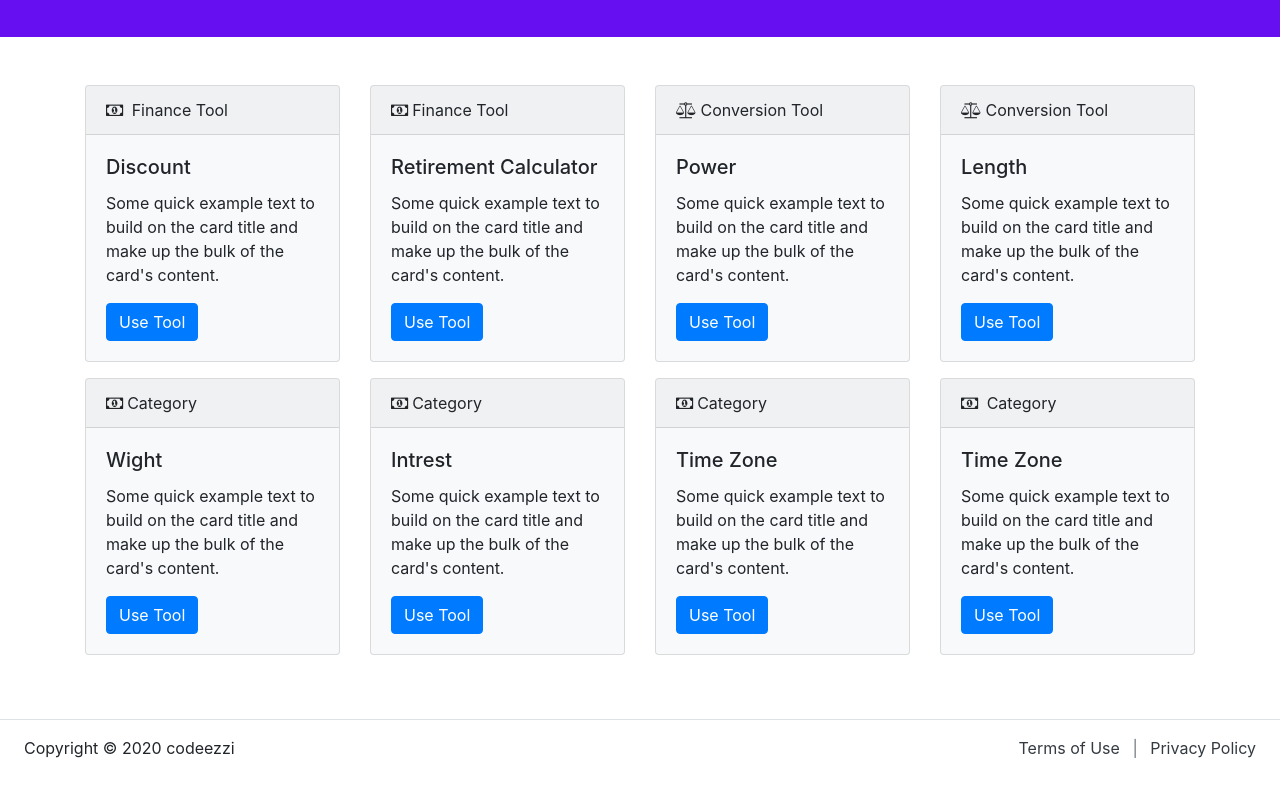
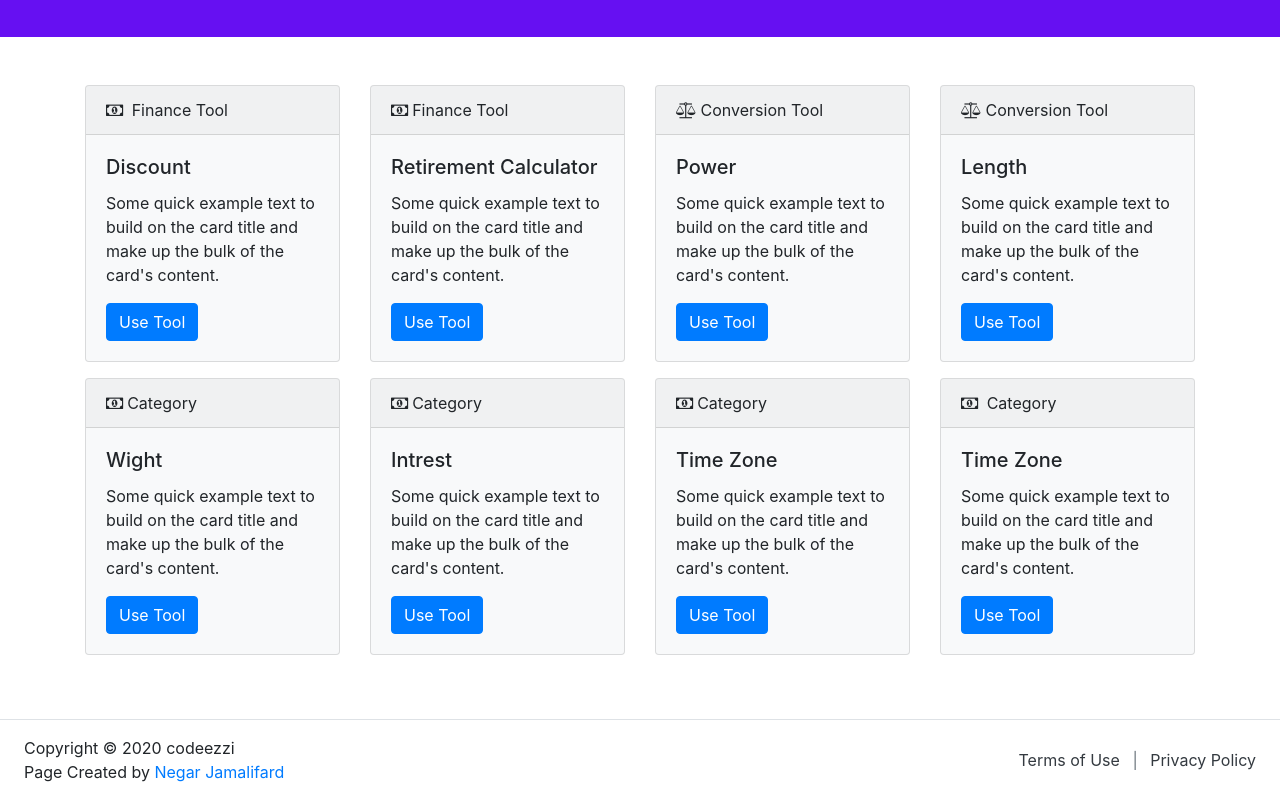
Before and after one commit to codeezzi/utility, a plain HTML site: page index.html in a window 1280 px wide. Shown: the part 425-1225 px from the top of the page. Before the commit the page ends 1201 px from the top, so only its background shows below. Drawn offline with nearby package versions, Linux system fonts and the light colour scheme.

Commit message:
add Negar Jamalifard as a contributer to index page

```diff
--- a/index.html
+++ b/index.html
@@ -186,6 +186,7 @@
         <div class="row align-items-center">
             <div class="col-md-6">
                 <p class="m-0">Copyright &copy; 2020 codeezzi</p>
+                <p class="m-0">Page Created by <a href="https://github.com/negarjf" target="_blank">Negar Jamalifard</a></p>
             </div>
             <div class="col-md-6 text-md-right">
                 <a href="#" class="text-dark">Terms of Use</a>
```
